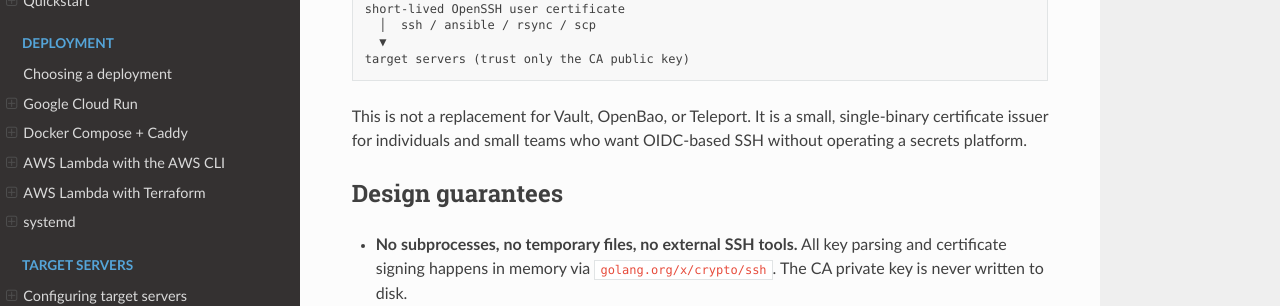
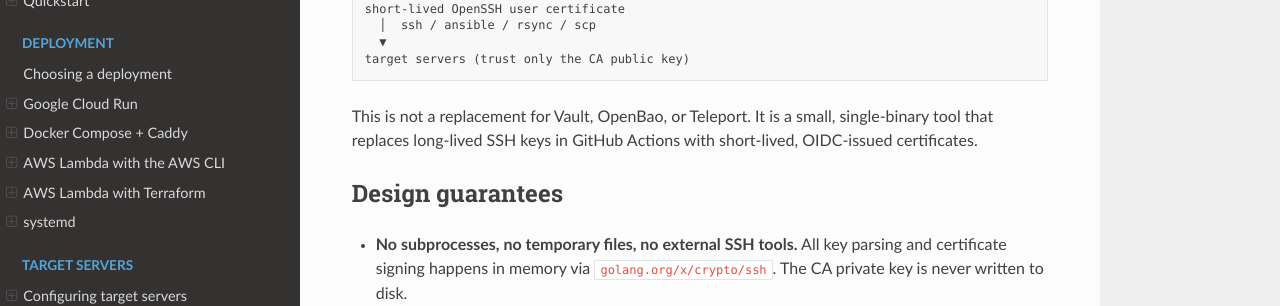
Before and after one commit to atsuoishimoto/oidc-ssh-ca, a Sphinx documentation site: the page built from docs/index.md, in a window 1280 px wide and 900 px high, scrolled down 315 px. Shown: the part 151-457 px from the top of the window. Built offline with Sphinx 7.4.7 and the Read the Docs theme 3.1.0, drawn with Linux system fonts in a browser that asks for light colours.

Commit message:
docs: reframe tagline around the GitHub Actions SSH-key use case

````diff
--- a/docs/index.md
+++ b/docs/index.md
@@ -23,8 +23,8 @@ target servers (trust only the CA public key)
 ```
 
 This is not a replacement for Vault, OpenBao, or Teleport. It is a small,
-single-binary certificate issuer for individuals and small teams who want
-OIDC-based SSH without operating a secrets platform.
+single-binary tool that replaces long-lived SSH keys in GitHub Actions with
+short-lived, OIDC-issued certificates.
 
 ## Design guarantees
 
````
Also changed, not shown: README.md (+2 -2 lines).
